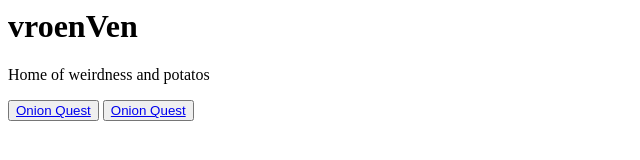
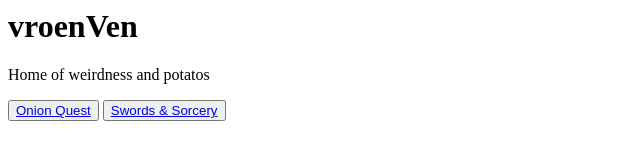
Before and after one commit to vroenVen/vroenVen.github.io, a plain HTML site: page index.html in a window 1280 px wide. Shown: the full height of the page, 0-640 px from the left. Drawn offline with Linux system fonts and the light colour scheme.

Commit message:
Update index.html

```diff
--- a/index.html
+++ b/index.html
@@ -3,5 +3,5 @@
 	<h1>vroenVen</h1>
 	<p>Home of weirdness and potatos</p>
 	<button><a href="https://vroenven.github.io/onionQuest/">Onion Quest</a></button>
-	<button><a href="https://vroenven.github.io/swords-and-Sorcery/">Onion Quest</a></button>
+	<button><a href="https://vroenven.github.io/swords-and-Sorcery/">Swords & Sorcery</a></button>
 </html>
```
